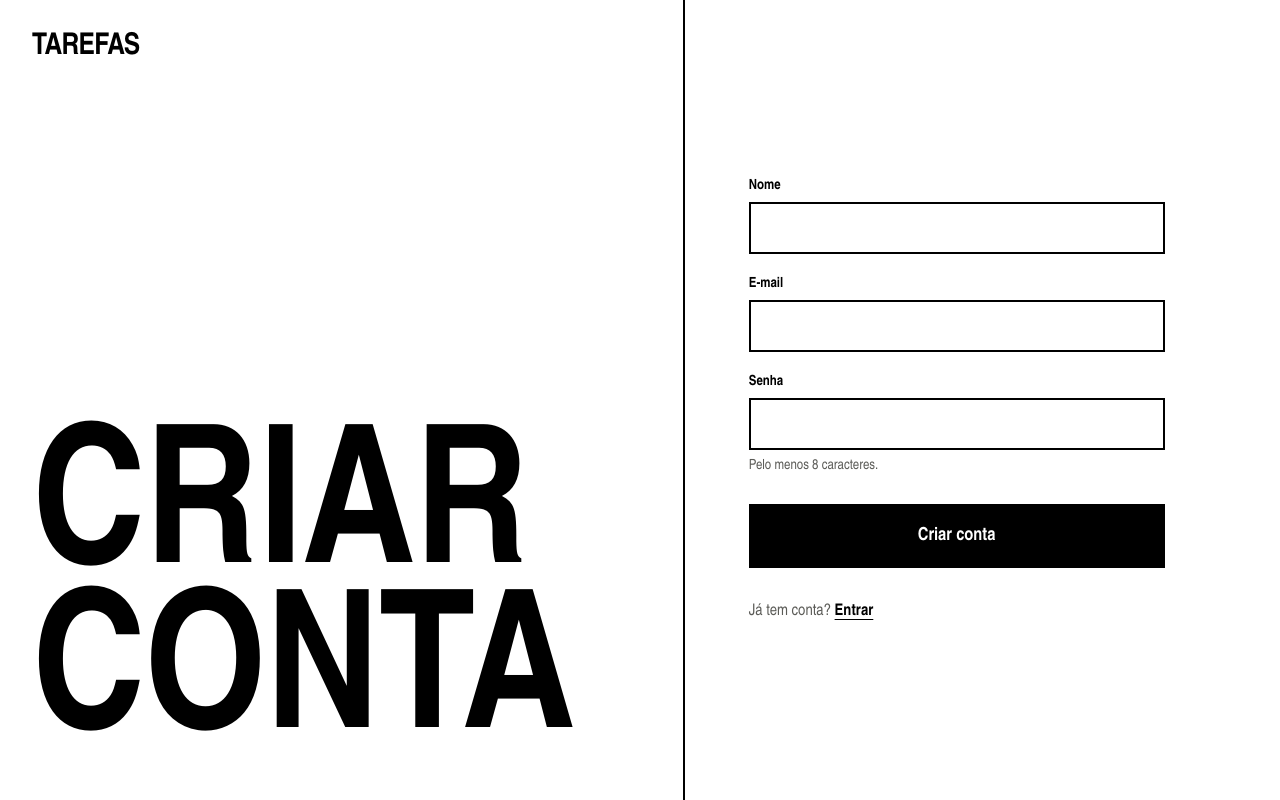
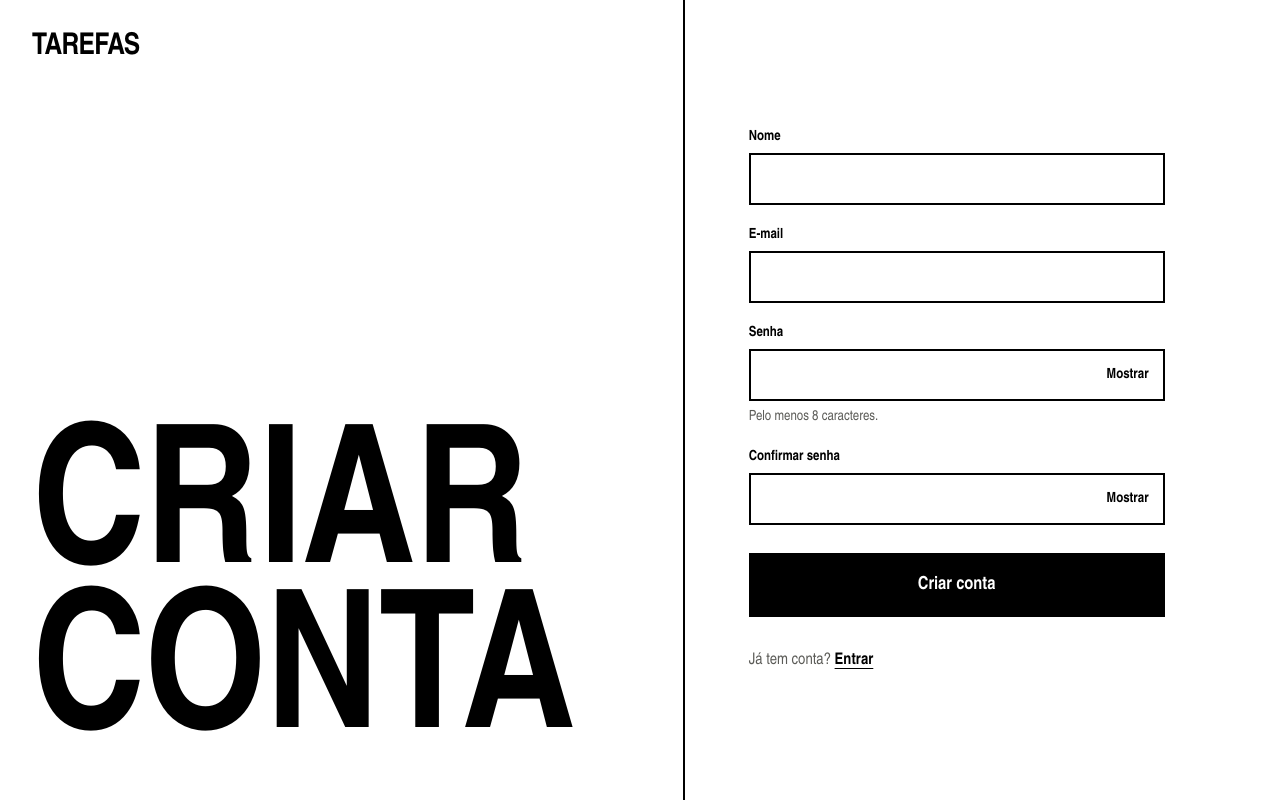
Before and after one commit to ViktorHSO/api-tarefas, a React (Vite) app in the folder frontend/: page /criar-conta in a window 1280 px wide. Built offline with nearby package versions, Linux system fonts and the light colour scheme; no server answers.

Commit message:
feat: adiciona mostrar senha e confirmação de senha no cadastro

```diff
--- a/frontend/src/componentes/ui.tsx
+++ b/frontend/src/componentes/ui.tsx
@@ -3,6 +3,7 @@ import {
   useEffectEvent,
   useId,
   useRef,
+  useState,
   type ButtonHTMLAttributes,
   type InputHTMLAttributes,
   type ReactNode,
@@ -56,22 +57,41 @@ type PropsCampo = InputHTMLAttributes<HTMLInputElement> & {
   dica?: string
 }
 
-/** Campo com rótulo, dica e mensagem de erro ligados ao input para leitores de tela. */
-export function Campo({ rotulo, erro, dica, className = '', ...props }: PropsCampo) {
+/**
+ * Campo com rótulo, dica e mensagem de erro ligados ao input para leitores de tela.
+ * Campos de senha ganham um botão para mostrar e esconder o que foi digitado.
+ */
+export function Campo({ rotulo, erro, dica, className = '', type, ...props }: PropsCampo) {
   const id = useId()
   const idAjuda = `${id}-ajuda`
+  const senha = type === 'password'
+  const [mostrar, setMostrar] = useState(false)
   return (
     <div className={className}>
       <label htmlFor={id} className="mb-1.5 block text-sm font-semibold">
         {rotulo}
       </label>
+      <div className="relative">
         <input
           id={id}
+          type={senha && mostrar ? 'text' : type}
           aria-invalid={erro ? true : undefined}
           aria-describedby={erro || dica ? idAjuda : undefined}
-        className={`${BASE_CAMPO} ${erro ? 'border-pista' : 'border-tinta'}`}
+          className={`${BASE_CAMPO} ${senha ? 'pr-24' : ''} ${erro ? 'border-pista' : 'border-tinta'}`}
           {...props}
         />
+        {senha && (
+          <button
+            type="button"
+            onClick={() => setMostrar((m) => !m)}
+            aria-pressed={mostrar}
+            aria-label={`${mostrar ? 'Esconder' : 'Mostrar'} ${rotulo.toLowerCase()}`}
+            className="absolute inset-y-0 right-0 px-4 text-sm font-semibold underline-offset-4 hover:underline"
+          >
+            {mostrar ? 'Esconder' : 'Mostrar'}
+          </button>
+        )}
+      </div>
       {(erro || dica) && (
         <p id={idAjuda} className={`mt-1.5 text-sm ${erro ? 'font-semibold text-pista' : 'text-grafite'}`}>
           {erro ?? dica}
--- a/frontend/src/paginas/CriarConta.tsx
+++ b/frontend/src/paginas/CriarConta.tsx
@@ -10,7 +10,7 @@ export function CriarConta() {
   const { entrar } = useAuth()
   const navegar = useNavigate()
 
-  const [dados, setDados] = useState({ nome: '', email: '', senha: '' })
+  const [dados, setDados] = useState({ nome: '', email: '', senha: '', confirmacao: '' })
   const [errosCampos, setErrosCampos] = useState<Record<string, string>>({})
   const [erro, setErro] = useState<string | null>(null)
   const [enviando, setEnviando] = useState(false)
@@ -22,9 +22,13 @@ export function CriarConta() {
     evento.preventDefault()
     setErro(null)
     setErrosCampos({})
+    if (dados.senha !== dados.confirmacao) {
+      setErrosCampos({ confirmacao: 'As senhas não são iguais.' })
+      return
+    }
     setEnviando(true)
     try {
-      await cadastrar(dados)
+      await cadastrar({ nome: dados.nome, email: dados.email, senha: dados.senha })
       await entrar({ email: dados.email, senha: dados.senha })
       navegar('/tarefas', { replace: true })
     } catch (e) {
@@ -51,6 +55,15 @@ export function CriarConta() {
           erro={errosCampos.senha}
           dica="Pelo menos 8 caracteres."
         />
+        <Campo
+          rotulo="Confirmar senha"
+          type="password"
+          autoComplete="new-password"
+          required
+          value={dados.confirmacao}
+          onChange={alterar('confirmacao')}
+          erro={errosCampos.confirmacao}
+        />
         <Botao type="submit" disabled={enviando} className="mt-2 w-full py-4 text-lg">
           {enviando ? 'Criando conta…' : 'Criar conta'}
         </Botao>
```
Lines whose indentation alone changed are shown as unchanged.
